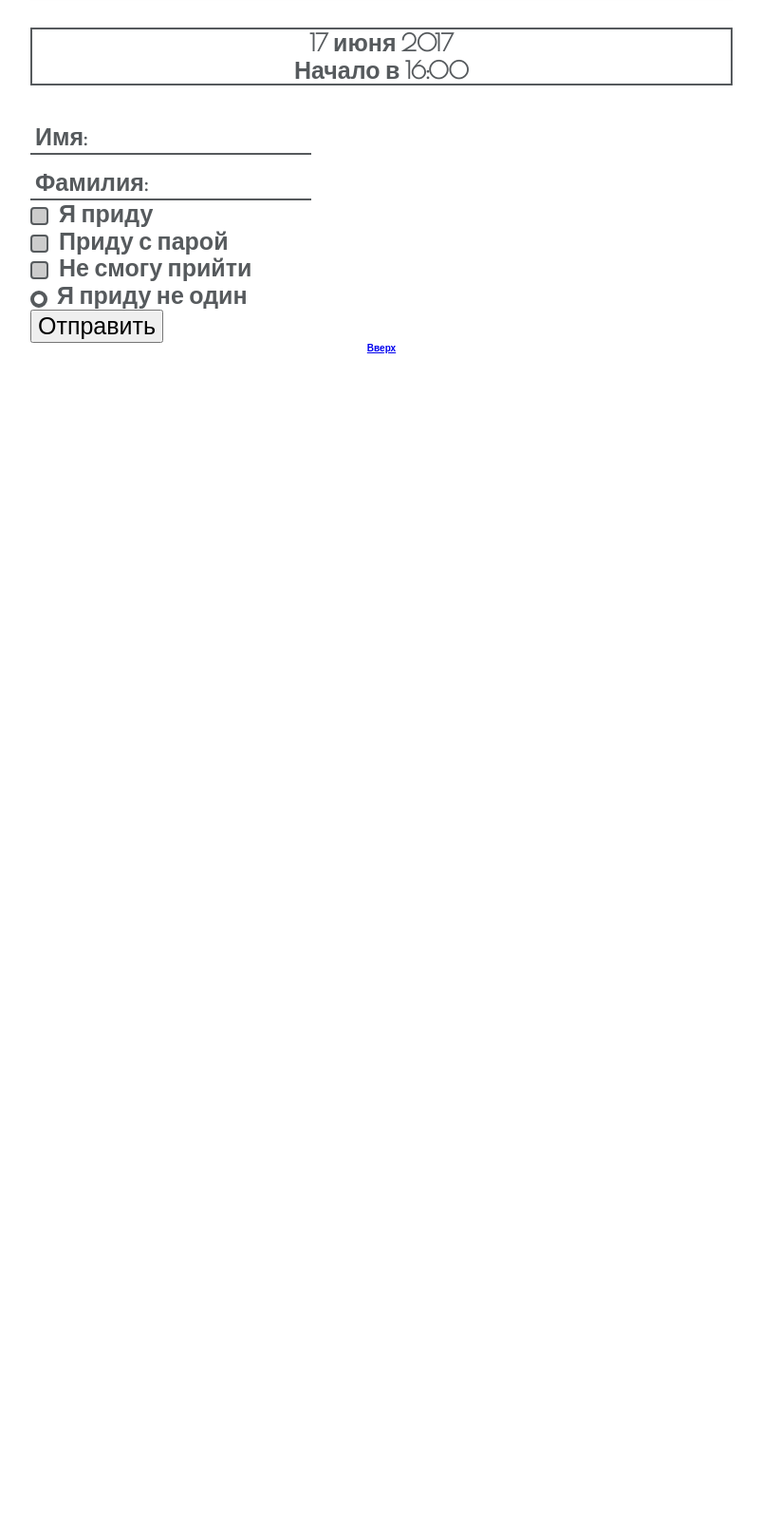
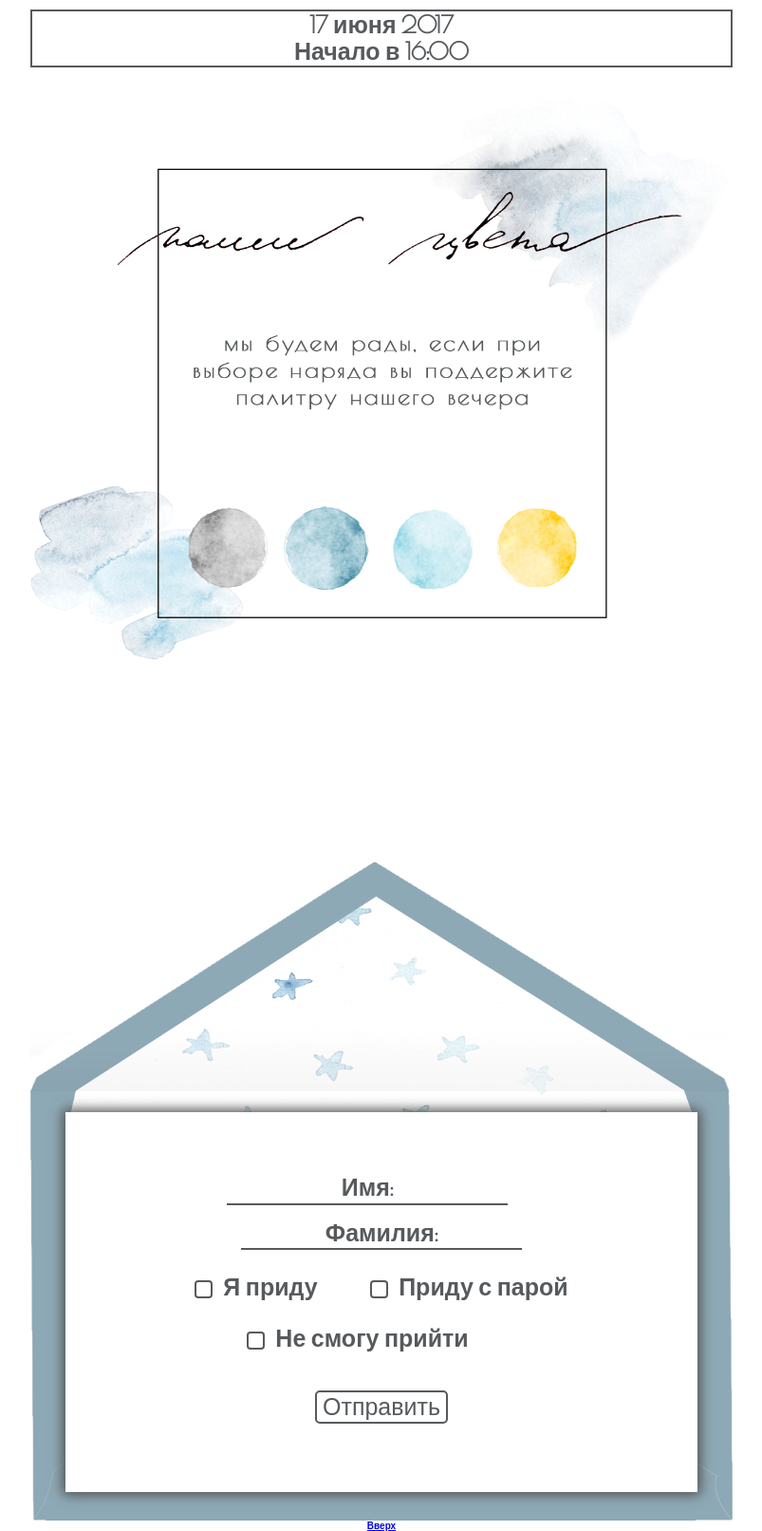
Before and after one commit to Zadov/wedding, a PHP site: page /release/index.php in a window 1280 px wide. Shown: the part 1302-2914 px from the top of the page at 95% size, without its empty margins (238-1041 px from the left). Before the commit the page ends 1674 px from the top, so only its background shows below. Run offline with PHP 8.4, Linux system fonts and the light colour scheme.

Commit message:
mail, blots

```diff
--- a/release/css/style.css
+++ b/release/css/style.css
@@ -591,23 +591,72 @@ template {
   }
 }
 
+.colors__img {
+  width: 100%;
+  height: auto;
+  margin-bottom: 200px;
+}
+
 /*Guest Form*/
 .guest-form {
   font-size: 25px;
 
+  position: relative;
+
+  min-height: 700px;
+  margin: 0 auto;
+
   text-align: left;
+
+  background-image: url('../img/mail.png');
+  background-repeat: no-repeat;
+  background-size: 100% 100%;
+}
+
+.guest-form__paper {
+  position: absolute;
+  top: 270px;
+  left: 50%;
+
+  -webkit-box-sizing: border-box;
+          box-sizing: border-box;
+  width: 90%;
+  height: 400px;
+  padding: 50px;
+
+  -webkit-transform: translateX(-50%);
+      -ms-transform: translateX(-50%);
+          transform: translateX(-50%);
+  text-align: center;
+
+  background-color: white;
+  -webkit-box-shadow: 0 0 12px 3px #505050;
+          box-shadow: 0 0 12px 3px #505050;
+}
+
+.guest-form__row {
+  margin-bottom: 25px;
 }
 
 .guest-form__input-block {
   position: relative;
 
+  display: inline-block;
+
+  margin-right: 30px;
   padding-top: 15px;
+}
+
+.guest-form__input-block:last-child {
+  margin-right: 0;
 }
 
 .guest-form__input {
   font-family: 'Poiret One', Arial, sans-serif;
   font-size: 25px;
   font-weight: bold;
+
+  text-align: center;
 
   color: #565a5d;
   border: none;
@@ -617,10 +666,13 @@ template {
 .guest-form__input-title {
   position: absolute;
   top: 15px;
-  left: 5px;
+  left: 50%;
 
   -webkit-transition: all .1s ease-in-out;
           transition: all .1s ease-in-out;
+  -webkit-transform: translateX(-50%);
+      -ms-transform: translateX(-50%);
+          transform: translateX(-50%);
 }
 
 .guest-form__input:focus + .guest-form__input-title,
@@ -628,10 +680,13 @@ template {
   font-size: 15px;
 
   top: 0;
-  left: 0;
+  left: 50%;
 
   -webkit-transition: all .1s ease-in-out;
           transition: all .1s ease-in-out;
+  -webkit-transform: translateX(-50%);
+      -ms-transform: translateX(-50%);
+          transform: translateX(-50%);
 }
 
 .guests-form__radio {
@@ -642,6 +697,10 @@ template {
   position: relative;
 
   padding-left: 30px;
+}
+
+.guests-form__radio-title:first-of-type {
+  margin-right: 50px;
 }
 
 .guests-form__radio-title::after {
@@ -659,11 +718,11 @@ template {
   border: 2px solid #565a5d;
   -webkit-border-radius: 4px;
           border-radius: 4px;
-  background-color: #ccc;
+  background-color: #fff;
 }
 
 .guests-form__radio-title:hover::after {
-  background-color: #fff;
+  background-color: #ccc;
 }
 
 .guests-form__radio:checked + .guests-form__radio-title::after {
@@ -687,6 +746,20 @@ template {
 
   border-right: 2px solid #565a5d;
   border-bottom: 2px solid #565a5d;
+}
+
+.guest-form__btn {
+  margin-top: 15px;
+
+  color: #565a5d;
+  border: 2px #565a5d solid;
+  -webkit-border-radius: 5px;
+          border-radius: 5px;
+  background-color: white;
+}
+
+.guest-form__btn:hover {
+  background-color: #ccc;
 }
 
 /*Раскрывающиеся блоки со скрытым содержанием*/
@@ -787,6 +860,8 @@ input:focus {
 
 .invite {
   width: 100%;
+  margin-top: 50px;
+  margin-bottom: 30px;
 }
 
 .time {
--- a/release/index.php
+++ b/release/index.php
@@ -22,27 +22,32 @@
 			<nav class="main-navigation">
 				<ul class="main-navigation__list">
 					<li><a href="#nav-timing">Тайминг</a></li>
-					<li><a href="#nav-">Наши цвета</a></li>
+					<li><a href="#nav-colors">Наши цвета</a></li>
 					<li><a href="#nav-i-will-come">Я приду</a></li>
-					<li><a href="#nav-">Место</a></li>
+					<li><a href="#nav-place">Место</a></li>
 				</ul>
 			</nav>
-			<img class="invite" src="img/invite2.jpg" alt="">
+			<img class="invite" src="img/DSC_8028.png" alt="">
 			<p id="nav-timing" class="time">17 июня 2017<br>Начало в 16:00</p>
 		</div>
 	</header>
 
 	<main>
 		<div class="container">
+			<div class="colors" id="nav-colors">
+				<img class="colors__img" src="img/blots.png" alt="Наши цвета" width="740" height="500">
+			</div>
+
 			<form id="nav-i-will-come" action="save_guests.php" method="post" class="guest-form">
+				<div class="guest-form__paper">
 					<div class="guest-form__row">
 						<div class="guest-form__input-block">
 							<input class="guest-form__input" type="text" name="first-name" id="first-name">
 							<label class="guest-form__input-title" for="first-name">Имя:</label>
 						</div>
-				</div>
+<!-- 					</div>
 
-				<div class="guest-form__row">
+					<div class="guest-form__row"> -->
 						<div class="guest-form__input-block">
 							<input class="guest-form__input" type="text" name="second-name" id="second-name"">
 							<label class="guest-form__input-title" for="second-name">Фамилия:</label>
@@ -52,9 +57,9 @@
 					<div class="guest-form__row">
 						<input id="will-be-alone" class="guests-form__radio" type="radio" name="will-be" value="alone">
 						<label class="guests-form__radio-title" for="will-be-alone">Я приду</label>
-				</div>
+<!-- 					</div> -->
 
-				<div class="guest-form__row">
+<!-- 					<div class="guest-form__row"> -->
 						<input id="will-be-pare" class="guests-form__radio" type="radio" name="will-be" value="pare">
 						<label class="guests-form__radio-title" for="will-be-pare">Приду с парой</label>
 					</div>
@@ -64,7 +69,7 @@
 						<label class="guests-form__radio-title" for="will-be-no">Не смогу прийти</label>
 					</div>
 
-				<div class="guest-form__row">
+<!-- 					<div class="guest-form__row">
 						<input type="checkbox" id="not-alone" class="not-alone">
 						<label for="not-alone">Я приду не один</label>
 						<details>
@@ -75,9 +80,10 @@
 							<summary>забрать гист</summary>
 							<p><b>ctrl+k,ctrl+o</b></p>
 						</details>
+					</div> -->
+
+					<button class="guest-form__btn">Отправить</button>
 				</div>
-
-				<button>Отправить</button>
 			</form>
 		</div>
 
--- /dev/null
+++ b/source/scss/_colors.scss
@@ -0,0 +1,5 @@
+.colors__img {
+	width: 100%;
+	height: auto;
+	margin-bottom: 200px;
+}
--- a/source/scss/_form.scss
+++ b/source/scss/_form.scss
@@ -1,16 +1,42 @@
 /*Guest Form*/
 
 .guest-form {
+	position: relative;
+	min-height: 700px;
+	margin: 0 auto;
+	background-image: url("../img/mail.png");
+	background-size: 100% 100%;
+	background-repeat: no-repeat;
 	text-align: left;
 	font-size: 25px;
 }
 
+.guest-form__paper {
+	position: absolute;
+	top: 270px;
+	left: 50%;
+	transform: translateX(-50%);
+	width: 90%;
+	height: 400px;
+	padding: 50px;
+	box-sizing: border-box;
+	box-shadow: 0 0 12px 3px #505050;
+	background-color: white;
+	text-align: center;
+}
+
 .guest-form__row {
-	// margin-bottom: 25px;
+	margin-bottom: 25px;
 }
 .guest-form__input-block {
 	position: relative;
 	padding-top: 15px;
+	display: inline-block;
+	margin-right: 30px;
+}
+
+.guest-form__input-block:last-child {
+	margin-right: 0;
 }
 
 .guest-form__input {
@@ -18,6 +44,7 @@
 	color: $font;
 	font-size: 25px;
 	font-weight: bold;
+	text-align: center;
 	border: none;
 	border-bottom: 2px solid $font;
 }
@@ -25,14 +52,16 @@
 .guest-form__input-title {
 	position: absolute;
 	top: 15px;
-	left: 5px;
+	left: 50%;
+	transform: translateX(-50%);
 	transition: all 0.1s ease-in-out;
 }
 
 .guest-form__input:focus + .guest-form__input-title,
 .fly-title {
 	top: 0;
-	left: 0;
+	left: 50%;
+	transform: translateX(-50%);
 	font-size: 15px;
 	transition: all 0.1s ease-in-out;
 }
@@ -46,6 +75,10 @@
 	padding-left: 30px;
 }
 
+.guests-form__radio-title:first-of-type {
+	margin-right: 50px;
+}
+
 .guests-form__radio-title::after {
 	content: '';
 	position: absolute;
@@ -56,11 +89,11 @@
 	height: 15px;
 	border: 2px solid $font;
 	border-radius: 4px;
-	background-color: #ccc;
+	background-color: #fff;
 }
 
 .guests-form__radio-title:hover::after {
-	background-color: #fff;
+	background-color: #ccc;
 }
 
 .guests-form__radio:checked + .guests-form__radio-title::after {
@@ -79,6 +112,19 @@
 	border-right: 2px solid $font;
 	transform: translateX(-1px) rotate(45deg);
 }
+
+.guest-form__btn {
+	margin-top: 15px;
+	border-radius: 5px;
+	color: $font;
+	background-color: white;
+	border: 2px $font solid;
+}
+
+.guest-form__btn:hover {
+	background-color: #ccc;
+}
+
 
 
 /*Раскрывающиеся блоки со скрытым содержанием*/
--- a/source/scss/style.scss
+++ b/source/scss/style.scss
@@ -1,8 +1,9 @@
-@import "normalize";
+@import "_normalize.scss";
 /*Main styles*/
 @import "var";
 @import "header";
 @import "navigation";
+@import "colors";
 @import "form";
 
 body {
@@ -26,6 +27,8 @@ input:focus {
 }
 
 .invite {
+	margin-top: 50px;
+	margin-bottom: 30px;
 	width: 100%;
 }
 
```
Also changed, not shown: release/css/style.min.css, release/img/DSC_8028.png (added), release/img/blots.png (added), release/img/blots_without_text.png (added), release/img/invite3.png (added), release/img/invite4.png (added), release/img/invite5.png (added), release/img/invite6.png (added), release/img/mail.png (added), release/img/mail_old.png (added), release/img/mail_shadow.png (added). Lines whose indentation alone changed are shown as unchanged.
